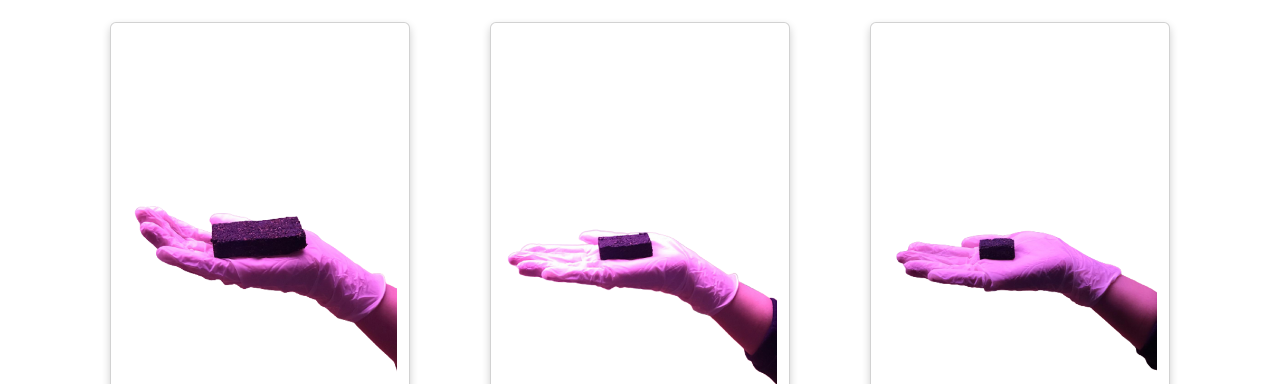
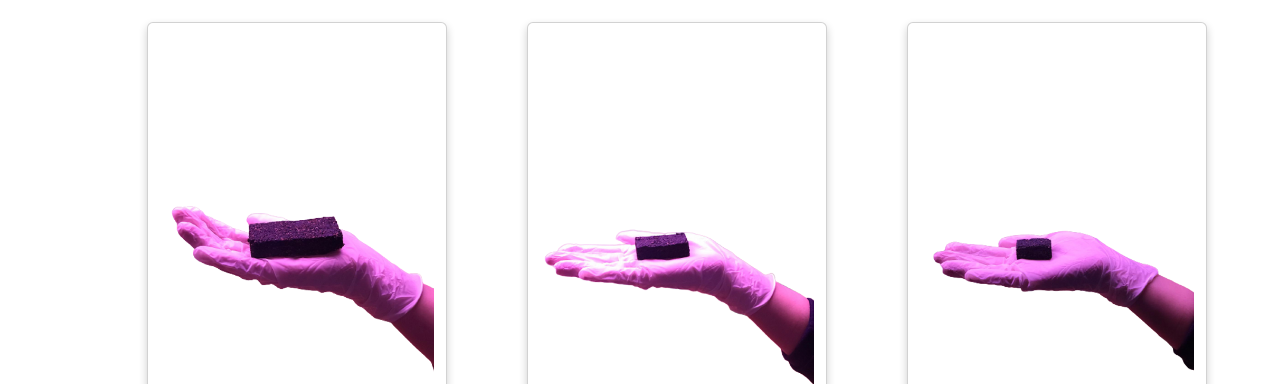
Before and after one commit to Bedirhankucukal/Tarim-Web-Site, a plain HTML site: page Mağaza.html in a window 1280 px wide. Shown: the part 145-529 px from the top of the page. Drawn offline with nearby package versions, Linux system fonts and the light colour scheme.

Commit message:
miniekleme

```diff
--- a/Mağaza.html
+++ b/Mağaza.html
@@ -45,9 +45,9 @@
 <!-- Navigator Bitiş -->
 <!-- İçerik Başlangıç-->
 
-<div class="container mt-4  ">
+<div class="container mt-4 offset-md-1 ">
   <div class="row">
-    <div class="card col-md-4">
+    <div class="card col-md-4 ">
       <img src="img\bestabfoto.webp" alt="BesTab Max. (Klasik)" style="width:100%">
       <h1>BesTab Max. (Klasik)</h1>
       <p>Boyut: 75x45x15 mm Ağırlık: ~ 41g <br>
```
